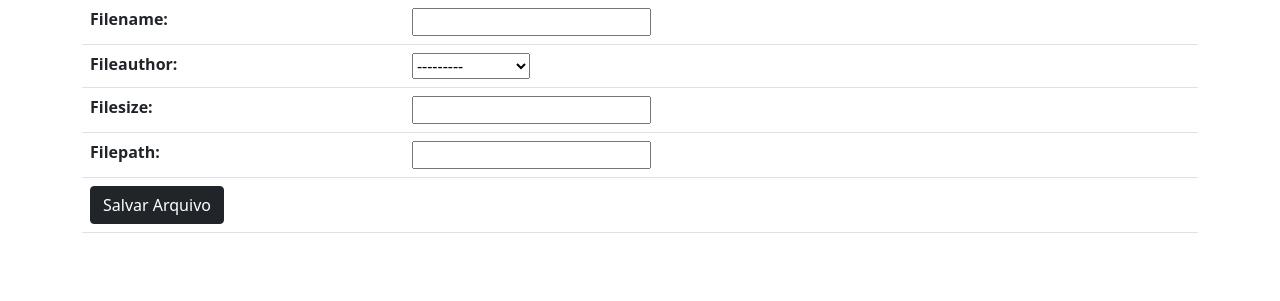
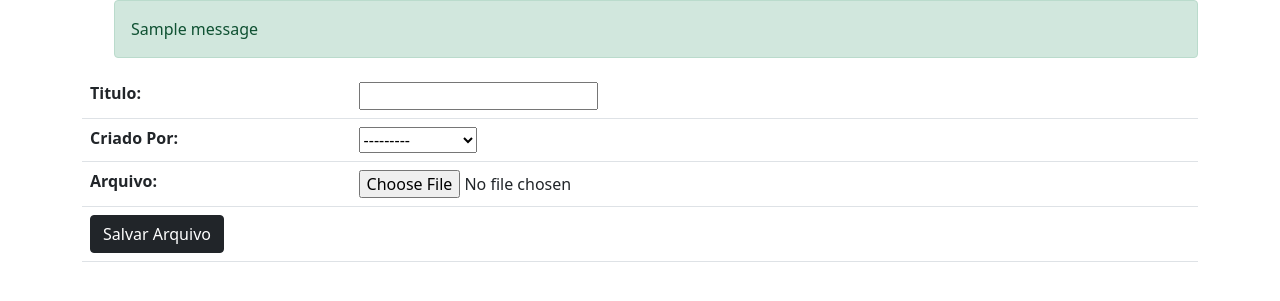
Before and after one commit to gabcouto/PDFShare, a Django app: page /save_file/ in a window 1280 px wide. Shown: the part 72-373 px from the top of the page. Run offline with Django 4.2, Linux system fonts and the light colour scheme; data comes from the database, SQL or seed files in the repository; both versions use the stored data as it was after the commit; one stand-in notice (Sample message) is shown.

Commit message:
ta salvando o pdf e exibindo erro

```diff
--- a/pdfshare/models.py
+++ b/pdfshare/models.py
@@ -1,9 +1,15 @@
+import os.path
+
+from django.core.validators import FileExtensionValidator
 from django.db import models
 from django import forms
+from django.utils.translation import gettext_lazy as _
 
 # Create your models here.
 
 from django.contrib.auth.models import User
+
+from projeto.settings import BASE_DIR
 
 
 class Usuario(models.Model):
@@ -18,10 +24,13 @@ class Usuario(models.Model):
 class PDF(models.Model):
     filename = models.CharField(max_length=100)
     fileauthor = models.ForeignKey(Usuario, on_delete=models.RESTRICT, null=True) # TODO: garantir que se eu excluir um arquivo eu nao exclua o usuario; mas nao o contrario.
-    filesize = models.IntegerField(null=True)
-    nota = models.IntegerField(default=0) # colocar valor padrao 0
-    quantidadeNota = models.IntegerField(default=0) # colocar valor padrao 0
-    filepath = models.CharField(max_length=250, null=True) # TODO: Deveria estar null=True?
+    nota = models.IntegerField(default=0)
+    quantidadeNota = models.IntegerField(default=0)
+    filepath=models.FileField(upload_to='images\\trabalho ESN',
+                     validators=[FileExtensionValidator(['pdf'])],
+                              blank=True,
+                              null=True,)
+    filesize = models.IntegerField(default=0)
     def __str__(self):
         return self.filename
 
@@ -33,4 +42,9 @@ class Transacao(models.Model):
 class FormContato(forms.ModelForm):
     class Meta:
         model = PDF
-        exclude=('quantidadeNota', 'nota',)
+        fields=('filename','fileauthor' ,'filepath')
+        labels = {
+            'filename': _('Titulo'),
+            'fileauthor': _('Criado Por'),
+            'filepath': _('Arquivo'),
+        }
--- a/pdfshare/templates/savefile.html
+++ b/pdfshare/templates/savefile.html
@@ -3,6 +3,15 @@
 <div class="container">
     <form action="{%url 'url_save_file'%}" method="post" enctype="multipart/form-data">
         {% csrf_token %}
+        {% if messages %}
+        <ul class="messages">
+            {% for message in messages %}
+            <div class="alert {{message.tags }}" role="alert">
+                {{ message }}
+            </div>
+            {% endfor %}
+        </ul>
+        {% endif %}
         <table class="table">
             {{form}}
             <tr>
--- a/pdfshare/views.py
+++ b/pdfshare/views.py
@@ -1,4 +1,4 @@
-from django.core.checks import messages
+from django.contrib import messages
 from django.shortcuts import render, redirect
 
 
@@ -15,14 +15,22 @@ def file_list(request):
 
 
 def save_file(request):
-    if request.method!= 'POST':
+    if request.method != 'POST':
         form = FormContato()
         return render(request, 'savefile.html', {'form': form})
-    form = FormContato(request.POST)
+    form = FormContato(request.POST, request.FILES)
+
+    if not 'PDF' in request.FILES['filepath'].name.upper():
+        messages.error(request, 'Arquivo não é do tipo PDF')
+        form = FormContato(request.POST)
+        return render(request, 'savefile.html', {'form': form})
 
     if form.is_valid():
-        form = FormContato(request.POST)
-        form.save()
+        form = FormContato(request.POST, request.FILES)
+        new_form= form.save(commit=False)
+        aux_filesize = request.FILES['filepath'].read()
+        new_form.filesize = len(aux_filesize)/1000
+        new_form.save()
     return redirect('url_save_file')
 
 
```
Also changed, not shown: projeto/settings.py (+11 -0 lines), db.sqlite3, pdfshare/migrations/0009_alter_pdf_filepath_alter_pdf_filesize.py (added), pdfshare/migrations/0010_alter_pdf_filepath_alter_pdf_filesize.py (added), pdfshare/migrations/0011_alter_pdf_filepath.py (added). Lines whose indentation alone changed are shown as unchanged.
